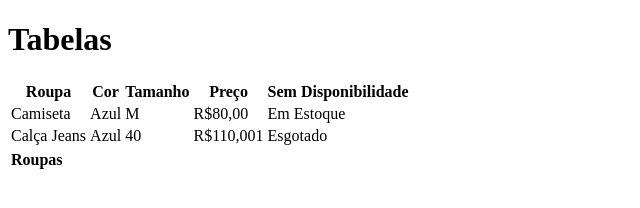
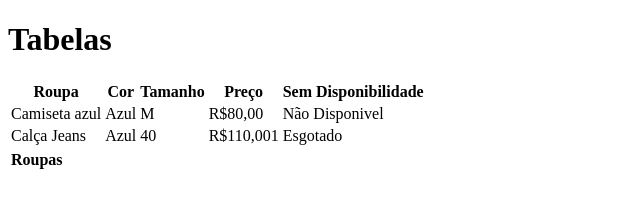
Before and after one commit to Lucaszanin/aula-tabela, a plain HTML site: page index.html in a window 1280 px wide. Shown: the whole page, without its empty margins (0-640 px from the left). Drawn offline with Linux system fonts and the light colour scheme.

Commit message:
Mundando Cor da Camiseta

```diff
--- a/index.html
+++ b/index.html
@@ -17,11 +17,11 @@
          <th>Sem Disponibilidade</th>
      </tr>
      <tr>
-         <td>Camiseta</td>
+         <td>Camiseta azul</td>
          <td>Azul</td>
          <td>M</td>
          <td>R$80,00</td>
-         <td>Em Estoque</td>
+         <td>Não Disponivel</td>
      </tr>
      <tr>
          <td>Calça Jeans</td>
```
